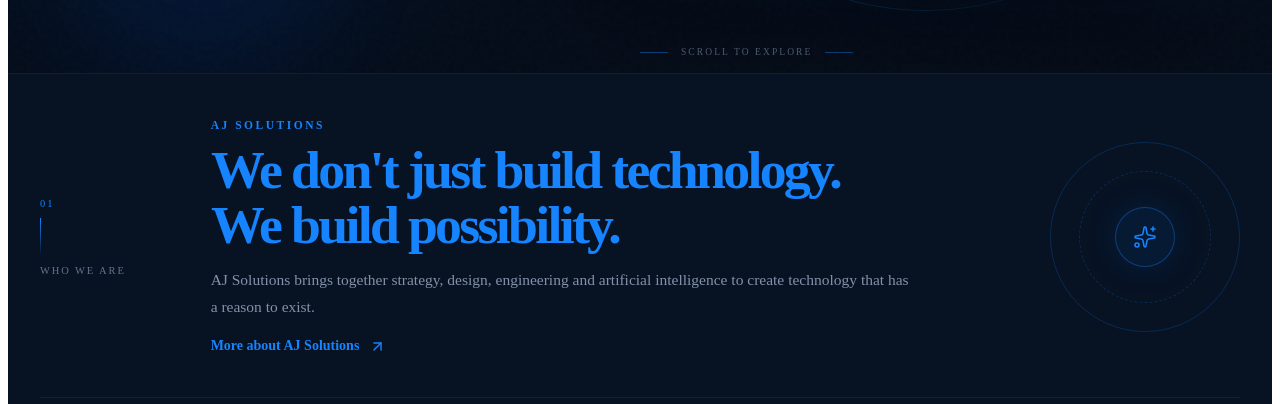
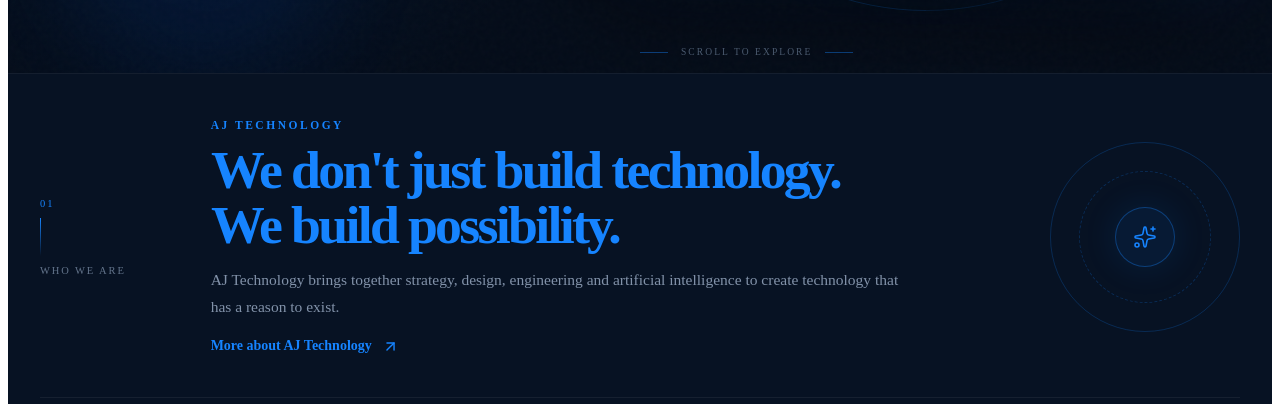
Before and after one commit to aatazaz-hussain/AJ_Solutions_Portfolio, a Next.js app: page / in a window 1280 px wide. Shown: the part 732-1136 px from the top of the page. Built offline with nearby package versions, Linux system fonts and the light colour scheme.

Commit message:
Navbar CTA flips to View Our Work on Contact page

```diff
--- a/app/contact/page.tsx
+++ b/app/contact/page.tsx
@@ -226,7 +226,7 @@
               <div className="hero-image-frame">
                 <Image
                   src="/images/contact-hero.png"
-                  alt="Abstract transmission signal representing connection with AJ Solutions"
+                  alt="Abstract transmission signal representing connection with AJ Technology"
                   fill
                   priority
                   sizes="(max-width: 1050px) 100vw, 620px"
@@ -497,7 +497,7 @@
                     variants={fadeUp}
                     style={{ display: "block" }}
                   >
-                    Connect with AJ Solutions
+                    Connect with AJ Technology
                   </motion.span>
                 </span>
                 <span className="reveal-mask">
--- a/app/layout.tsx
+++ b/app/layout.tsx
@@ -5,9 +5,9 @@
 import IntroCurtain from "@/components/IntroCurtain/IntroCurtain";
 
 export const metadata: Metadata = {
-  title: "AJ Solutions | AI Journey",
+  title: "AJ Technology | AI Journey",
   description:
-    "AJ Solutions builds intelligent AI systems, digital products, and scalable technology solutions.",
+    "AJ Technology builds intelligent AI systems, digital products, and scalable technology solutions.",
 };
 
 export default function RootLayout({
--- a/app/page.tsx
+++ b/app/page.tsx
@@ -362,7 +362,7 @@
             >
               <motion.div className="hero-eyebrow" variants={slideLeft}>
                 <span className="eyebrow-pulse" />
-                <span>AJ SOLUTIONS</span>
+                <span>AJ Technology</span>
                 <span className="eyebrow-divider" />
                 <span>AI JOURNEY</span>
               </motion.div>
@@ -444,7 +444,7 @@
               <div className="hero-image-frame">
                 <Image
                   src="/images/hero-tech.png"
-                  alt="AJ Solutions AI workspace"
+                  alt="AJ Technology AI workspace"
                   fill
                   priority
                   sizes="(max-width: 1050px) 100vw, 620px"
@@ -533,7 +533,7 @@
                   variants={fadeUp}
                   style={{ display: "block" }}
                 >
-                  AJ SOLUTIONS
+                  AJ Technology
                 </motion.div>
 
                 <h2>
@@ -558,14 +558,14 @@
                 </h2>
 
                 <motion.p variants={fadeUp}>
-                  AJ Solutions brings together strategy, design, engineering
+                  AJ Technology brings together strategy, design, engineering
                   and artificial intelligence to create technology that has a
                   reason to exist.
                 </motion.p>
 
                 <motion.div variants={fadeUp}>
                   <Link href="/team" className="section-link">
-                    <span>More about AJ Solutions</span>
+                    <span>More about AJ Technology</span>
                     <ArrowUpRight size={17} />
                   </Link>
                 </motion.div>
@@ -747,7 +747,7 @@
                 </span>
               </h2>
               <motion.p variants={fadeUp}>
-                Beyond technology, AJ Solutions helps brands grow through
+                Beyond technology, AJ Technology helps brands grow through
                 strategic social media management — content strategy, creation,
                 account management and analytics.
               </motion.p>
@@ -872,7 +872,7 @@
                 </span>
               </h2>
               <motion.p variants={fadeUp}>
-                AJ Solutions designs brand systems, social graphics, marketing
+                AJ Technology designs brand systems, social graphics, marketing
                 collateral and digital interfaces — visual work built around a
                 clear brief and structured for real-world use.
               </motion.p>
@@ -1109,7 +1109,7 @@
                   variants={fadeUp}
                   style={{ display: "block" }}
                 >
-                  WHY AJ SOLUTIONS
+                  WHY AJ Technology
                 </motion.div>
 
                 <h2>
@@ -1351,7 +1351,7 @@
               <div className="social-modal-hero">
                 <div className="social-modal-hero-glow" />
                 <span className="social-modal-eyebrow">
-                  AJ SOLUTIONS · DIGITAL SERVICES
+                  AJ Technology · DIGITAL SERVICES
                 </span>
                 <h2>Social Media Management</h2>
                 <p>
@@ -1495,7 +1495,7 @@
               <div className="social-modal-hero">
                 <div className="social-modal-hero-glow" />
                 <span className="social-modal-eyebrow">
-                  AJ SOLUTIONS · CREATIVE SERVICES
+                  AJ Technology · CREATIVE SERVICES
                 </span>
                 <h2>Graphics Design</h2>
                 <p>
--- a/components/Footer/Footer.tsx
+++ b/components/Footer/Footer.tsx
@@ -41,8 +41,8 @@
           <div className="footer-brand">
             <Link href="/" className="footer-logo">
               <img
-                src="/logo/aj-solutions-logo.png"
-                alt="AJ Solutions - AI Journey"
+                src="/logo/aj-technologies-logo.png"
+                alt="AJ Technology - AI Journey"
               />
             </Link>
 
@@ -177,7 +177,7 @@
         </div>
 
         <div className="footer-bottom">
-          <span>© 2026 AJ Solutions. All rights reserved.</span>
+          <span>© 2026 AJ Technology. All rights reserved.</span>
           <span className="footer-tagline">AI Journey</span>
         </div>
       </div>
--- a/components/IntroCurtain/IntroCurtain.tsx
+++ b/components/IntroCurtain/IntroCurtain.tsx
@@ -59,8 +59,8 @@
         <div className="intro-logo-glow" />
 
         <motion.img
-          src="/logo/aj-solutions-logo.png"
-          alt="AJ Solutions - AI Journey"
+          src="/logo/aj-technologies-logo.png"
+          alt="AJ Technology - AI Journey"
           className="intro-logo"
           initial={{ opacity: 0, scale: 0.8, y: 18 }}
           animate={{ opacity: 1, scale: 1, y: 0 }}
--- a/components/Navbar/Navbar.tsx
+++ b/components/Navbar/Navbar.tsx
@@ -19,13 +19,17 @@
 
   const closeMenu = () => setMenuOpen(false);
 
+  const onContactPage = pathname === "/contact";
+  const ctaHref = onContactPage ? "/projects" : "/contact";
+  const ctaLabel = onContactPage ? "View Our Work" : "Start a Project";
+
   return (
     <header className={`site-header ${menuOpen ? "menu-open" : ""}`}>
       <div className="navbar">
         <Link href="/" className="navbar-logo" onClick={closeMenu}>
           <img
-            src="/logo/aj-solutions-logo.png"
-            alt="AJ Solutions - AI Journey"
+            src="/logo/aj-technologies-logo.png"
+            alt="AJ Technology - AI Journey"
           />
         </Link>
 
@@ -48,8 +52,8 @@
           })}
         </nav>
 
-        <Link href="/contact" className="nav-cta">
-          <span>Start a Project</span>
+        <Link href={ctaHref} className="nav-cta">
+          <span>{ctaLabel}</span>
           <ArrowUpRight size={17} strokeWidth={2} />
         </Link>
 
@@ -87,8 +91,8 @@
             );
           })}
 
-          <Link href="/contact" onClick={closeMenu} className="mobile-nav-cta">
-            Start a Project
+          <Link href={ctaHref} onClick={closeMenu} className="mobile-nav-cta">
+            {ctaLabel}
             <ArrowUpRight size={18} strokeWidth={2} />
           </Link>
         </div>
```
Also changed, not shown: app/projects/page.tsx (+5 -5 lines), app/team/page.tsx (+4 -4 lines), public/logo/aj-technologies-logo.png (renamed from public/logo/aj-solutions-logo.png), 1 other file (tests, documents, lock files or other folders).
